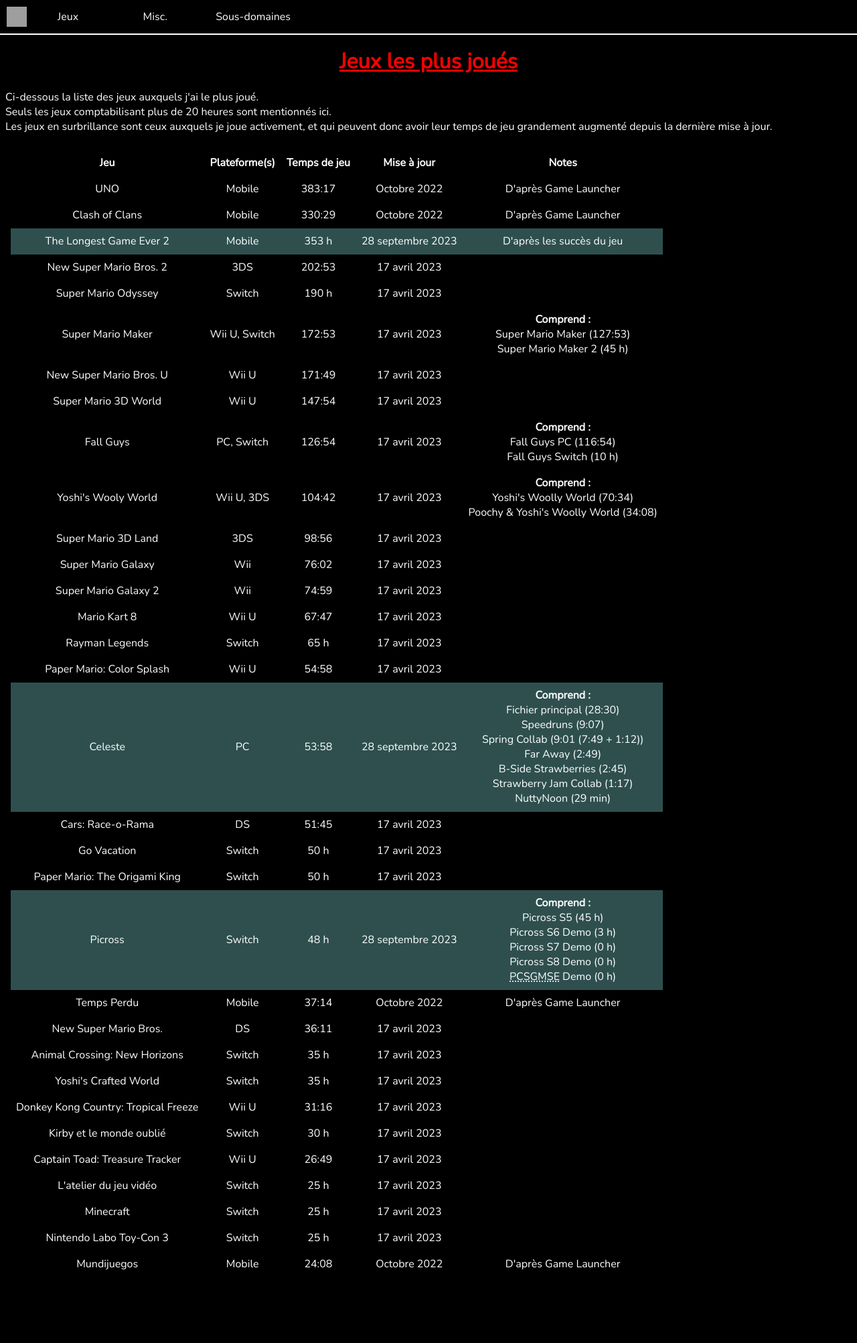
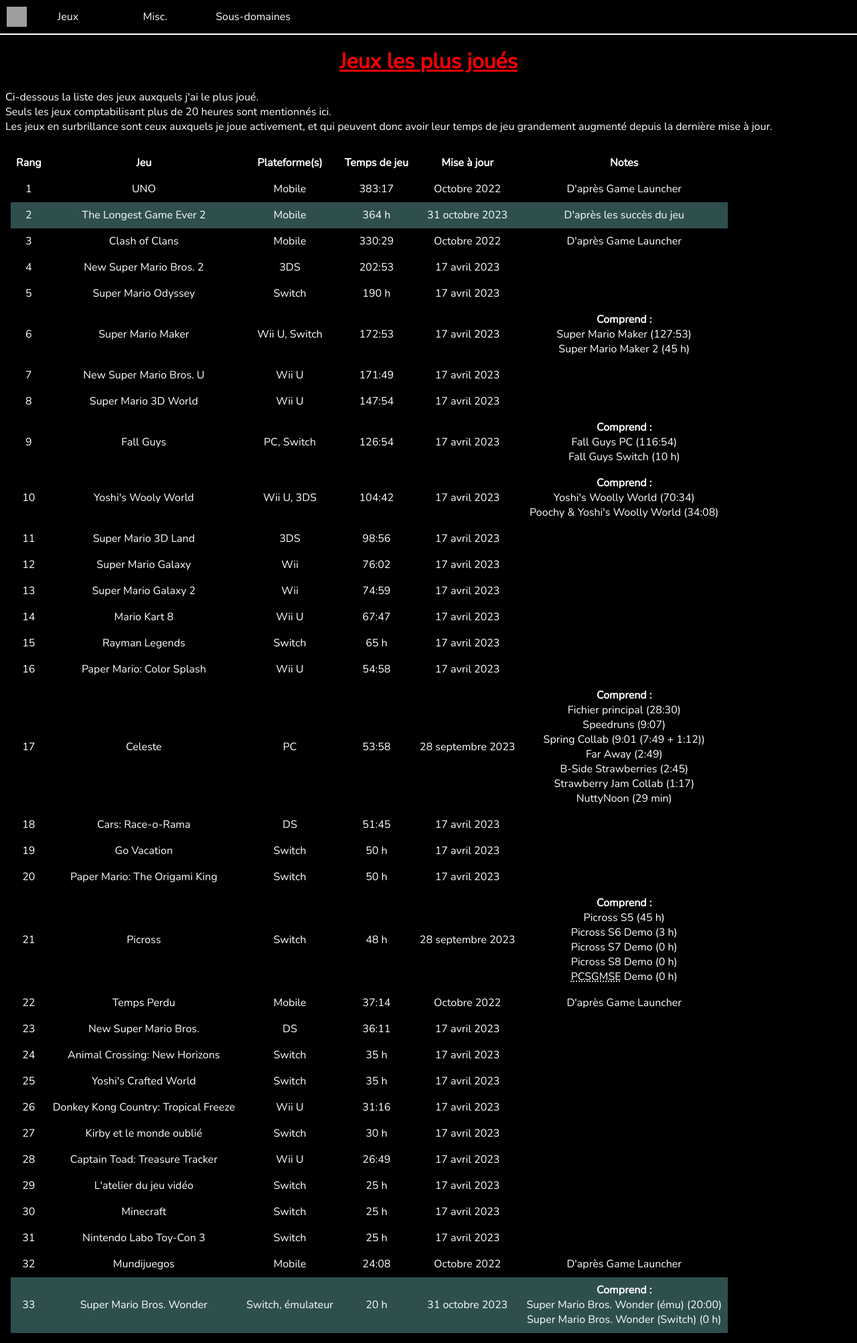
Before and after one commit to MarioSwitch/marioswitch.github.io, a PHP site: page /pages/misc/games.php in a window 1280 px wide. Shown: the whole page at 67% size. Before the commit the page ends 1895 px from the top, so only its background shows below. Run offline with PHP 8.4, Linux system fonts and the light colour scheme; grey boxes are pictures that could not be loaded.

Commit message:
Update most played games

```diff
--- a/pages/misc/games.php
+++ b/pages/misc/games.php
@@ -1,3 +1,12 @@
+<?php
+    $i = 0;
+    function rank($reset = 0){
+        global $i;
+        if($reset){$i = 0;}
+        $i++;
+        return $i;
+    }
+?>
 <!DOCTYPE html>
 <html lang="fr">
 	<head>
@@ -19,6 +28,7 @@
         </p>
         <table class="table-hidden">
             <tr>
+                <th>Rang</th>
                 <th>Jeu</th>
                 <th>Plateforme(s)</th>
                 <th>Temps de jeu</th>
@@ -26,27 +36,31 @@
                 <th>Notes</th>
             </tr>
             <tr>
+                <td><?php echo rank(1); ?></td>
                 <td>UNO</td>
                 <td>Mobile</td>
                 <td>383:17</td>
                 <td>Octobre 2022</td>
                 <td>D'après Game Launcher </td>
             </tr>
+            <tr class="highlight">
+                <td><?php echo rank(); ?></td>
+                <td>The Longest Game Ever 2</td>
+                <td>Mobile</td>
+                <td>364 h</td>
+                <td>31 octobre 2023</td>
+                <td>D'après les succès du jeu</td>
+            </tr>
             <tr>
+                <td><?php echo rank(); ?></td>
                 <td>Clash of Clans</td>
                 <td>Mobile</td>
                 <td>330:29</td>
                 <td>Octobre 2022</td>
                 <td>D'après Game Launcher</td>
             </tr>
-            <tr class="highlight">
-                <td>The Longest Game Ever 2</td>
-                <td>Mobile</td>
-                <td>353 h</td>
-                <td>28 septembre 2023</td>
-                <td>D'après les succès du jeu</td>
-            </tr>
             <tr>
+                <td><?php echo rank(); ?></td>
                 <td>New Super Mario Bros. 2</td>
                 <td>3DS</td>
                 <td>202:53</td>
@@ -54,6 +68,7 @@
                 <td></td>
             </tr>
             <tr>
+                <td><?php echo rank(); ?></td>
                 <td>Super Mario Odyssey</td>
                 <td>Switch</td>
                 <td>190 h</td>
@@ -61,6 +76,7 @@
                 <td></td>
             </tr>
             <tr>
+                <td><?php echo rank(); ?></td>
                 <td>Super Mario Maker</td>
                 <td>Wii U, Switch</td>
                 <td>172:53</td>
@@ -72,6 +88,7 @@
                 </td>
             </tr>
             <tr>
+                <td><?php echo rank(); ?></td>
                 <td>New Super Mario Bros. U</td>
                 <td>Wii U</td>
                 <td>171:49</td>
@@ -79,6 +96,7 @@
                 <td></td>
             </tr>
             <tr>
+                <td><?php echo rank(); ?></td>
                 <td>Super Mario 3D World</td>
                 <td>Wii U</td>
                 <td>147:54</td>
@@ -86,6 +104,7 @@
                 <td></td>
             </tr>
             <tr>
+                <td><?php echo rank(); ?></td>
                 <td>Fall Guys</td>
                 <td>PC, Switch</td>
                 <td>126:54</td>
@@ -97,6 +116,7 @@
                 </td>
             </tr>
             <tr>
+                <td><?php echo rank(); ?></td>
                 <td>Yoshi's Wooly World</td>
                 <td>Wii U, 3DS</td>
                 <td>104:42</td>
@@ -108,6 +128,7 @@
                 </td>
             </tr>
             <tr>
+                <td><?php echo rank(); ?></td>
                 <td>Super Mario 3D Land</td>
                 <td>3DS</td>
                 <td>98:56</td>
@@ -115,6 +136,7 @@
                 <td></td>
             </tr>
             <tr>
+                <td><?php echo rank(); ?></td>
                 <td>Super Mario Galaxy</td>
                 <td>Wii</td>
                 <td>76:02</td>
@@ -122,6 +144,7 @@
                 <td></td>
             </tr>
             <tr>
+                <td><?php echo rank(); ?></td>
                 <td>Super Mario Galaxy 2</td>
                 <td>Wii</td>
                 <td>74:59</td>
@@ -129,6 +152,7 @@
                 <td></td>
             </tr>
             <tr>
+                <td><?php echo rank(); ?></td>
                 <td>Mario Kart 8</td>
                 <td>Wii U</td>
                 <td>67:47</td>
@@ -136,6 +160,7 @@
                 <td></td>
             </tr>
             <tr>
+                <td><?php echo rank(); ?></td>
                 <td>Rayman Legends</td>
                 <td>Switch</td>
                 <td>65 h</td>
@@ -143,13 +168,15 @@
                 <td></td>
             </tr>
             <tr>
+                <td><?php echo rank(); ?></td>
                 <td>Paper Mario: Color Splash</td>
                 <td>Wii U</td>
                 <td>54:58</td>
                 <td>17 avril 2023</td>
                 <td></td>
             </tr>
-            <tr class="highlight">
+            <tr>
+                <td><?php echo rank(); ?></td>
                 <td>Celeste</td>
                 <td>PC</td>
                 <td>53:58</td>
@@ -166,6 +193,7 @@
                 </td>
             </tr>
             <tr>
+                <td><?php echo rank(); ?></td>
                 <td>Cars: Race-o-Rama</td>
                 <td>DS</td>
                 <td>51:45</td>
@@ -173,6 +201,7 @@
                 <td></td>
             </tr>
             <tr>
+                <td><?php echo rank(); ?></td>
                 <td>Go Vacation</td>
                 <td>Switch</td>
                 <td>50 h</td>
@@ -180,13 +209,15 @@
                 <td></td>
             </tr>
             <tr>
+                <td><?php echo rank(); ?></td>
                 <td>Paper Mario: The Origami King</td>
                 <td>Switch</td>
                 <td>50 h</td>
                 <td>17 avril 2023</td>
                 <td></td>
             </tr>
-            <tr class="highlight">
+            <tr>
+                <td><?php echo rank(); ?></td>
                 <td>Picross</td>
                 <td>Switch</td>
                 <td>48 h</td>
@@ -201,6 +232,7 @@
                 </td>
             </tr>
             <tr>
+                <td><?php echo rank(); ?></td>
                 <td>Temps Perdu</td>
                 <td>Mobile</td>
                 <td>37:14</td>
@@ -208,6 +240,7 @@
                 <td>D'après Game Launcher</td>
             </tr>
             <tr>
+                <td><?php echo rank(); ?></td>
                 <td>New Super Mario Bros.</td>
                 <td>DS</td>
                 <td>36:11</td>
@@ -215,6 +248,7 @@
                 <td></td>
             </tr>
             <tr>
+                <td><?php echo rank(); ?></td>
                 <td>Animal Crossing: New Horizons</td>
                 <td>Switch</td>
                 <td>35 h</td>
@@ -222,6 +256,7 @@
                 <td></td>
             </tr>
             <tr>
+                <td><?php echo rank(); ?></td>
                 <td>Yoshi's Crafted World</td>
                 <td>Switch</td>
                 <td>35 h</td>
@@ -229,6 +264,7 @@
                 <td></td>
             </tr>
             <tr>
+                <td><?php echo rank(); ?></td>
                 <td>Donkey Kong Country: Tropical Freeze</td>
                 <td>Wii U</td>
                 <td>31:16</td>
@@ -236,6 +272,7 @@
                 <td></td>
             </tr>
             <tr>
+                <td><?php echo rank(); ?></td>
                 <td>Kirby et le monde oublié</td>
                 <td>Switch</td>
                 <td>30 h</td>
@@ -243,6 +280,7 @@
                 <td></td>
             </tr>
             <tr>
+                <td><?php echo rank(); ?></td>
                 <td>Captain Toad: Treasure Tracker</td>
                 <td>Wii U</td>
                 <td>26:49</td>
@@ -250,6 +288,7 @@
                 <td></td>
             </tr>
             <tr>
+                <td><?php echo rank(); ?></td>
                 <td>L'atelier du jeu vidéo</td>
                 <td>Switch</td>
                 <td>25 h</td>
@@ -257,6 +296,7 @@
                 <td></td>
             </tr>
             <tr>
+                <td><?php echo rank(); ?></td>
                 <td>Minecraft</td>
                 <td>Switch</td>
                 <td>25 h</td>
@@ -264,6 +304,7 @@
                 <td></td>
             </tr>
             <tr>
+                <td><?php echo rank(); ?></td>
                 <td>Nintendo Labo Toy-Con 3</td>
                 <td>Switch</td>
                 <td>25 h</td>
@@ -271,12 +312,25 @@
                 <td></td>
             </tr>
             <tr>
+                <td><?php echo rank(); ?></td>
                 <td>Mundijuegos</td>
                 <td>Mobile</td>
                 <td>24:08</td>
                 <td>Octobre 2022</td>
                 <td>D'après Game Launcher</td>
             </tr>
+            <tr class="highlight">
+                <td><?php echo rank(); ?></td>
+                <td>Super Mario Bros. Wonder</td>
+                <td>Switch, émulateur</td>
+                <td>20 h</td>
+                <td>31 octobre 2023</td>
+                <td>
+                    <b>Comprend :</b>
+                    <br>Super Mario Bros. Wonder (ému) (20:00)
+                    <br>Super Mario Bros. Wonder (Switch) (0 h)
+                </td>
+            </tr>
         </table>
 	</body>
 </html>
```
